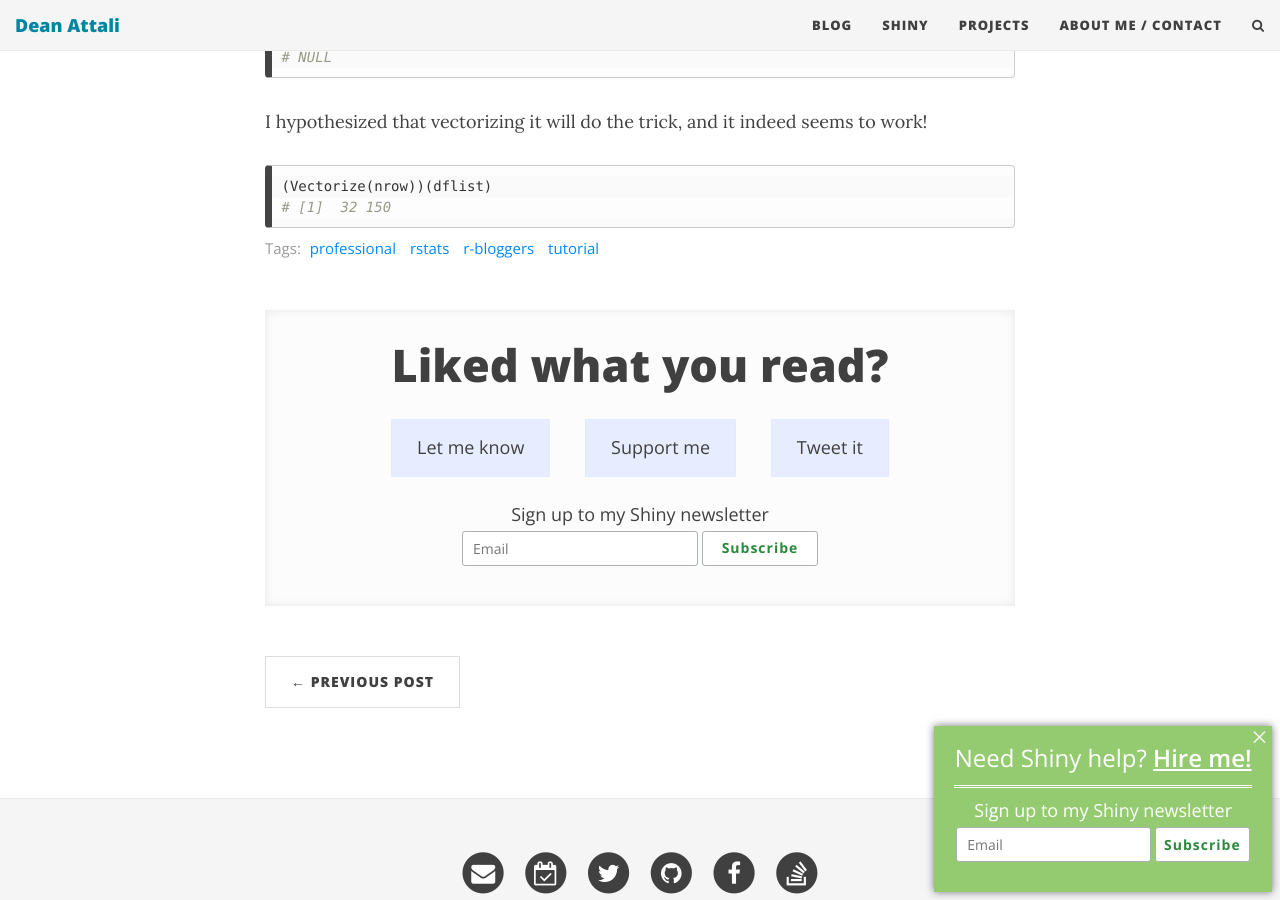
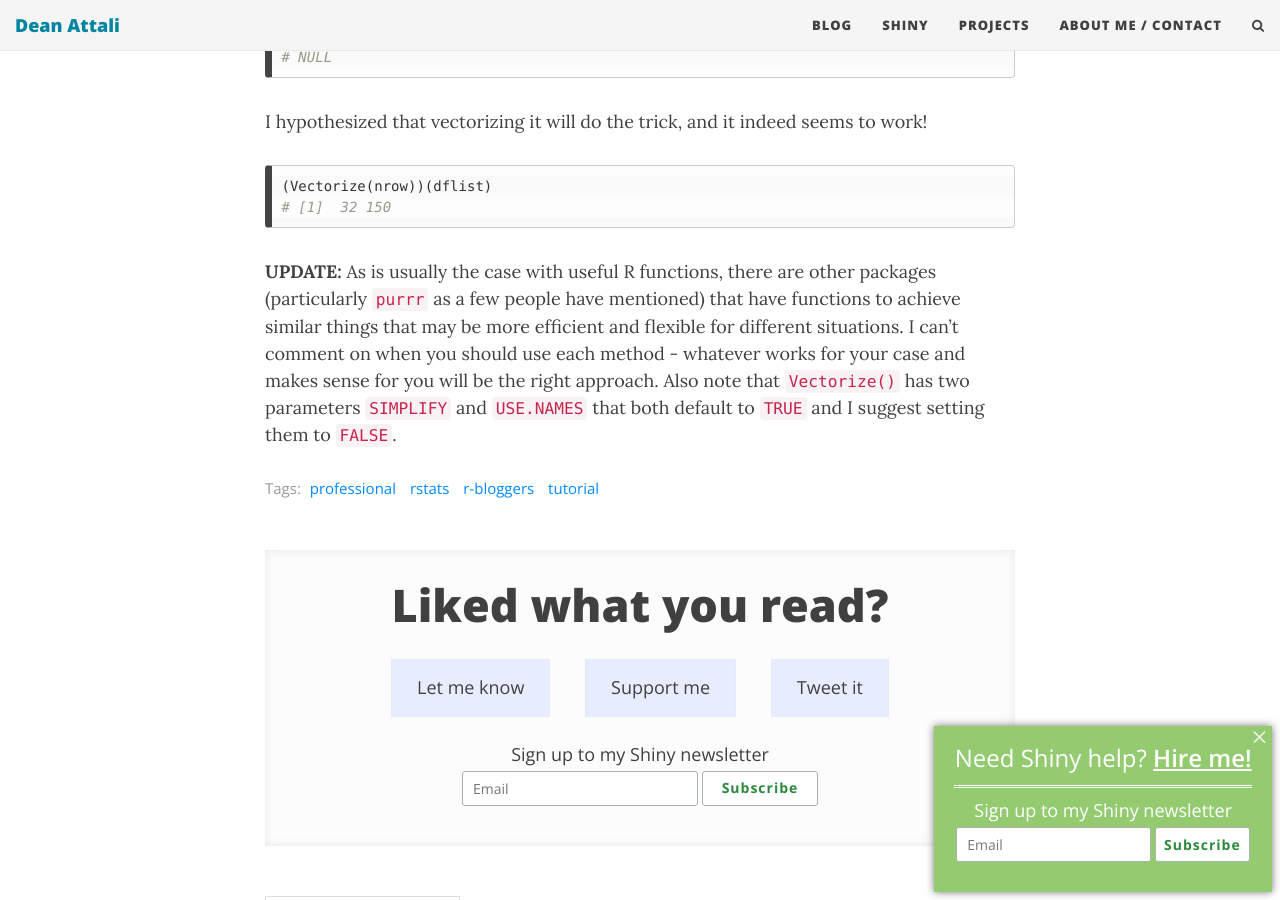
Before and after one commit to daattali/daattali.github.io, a Jekyll site: the page built from _posts/2018-04-09-mutate-non-vectorized.md, in a window 1280 px wide and 900 px high, scrolled down 2155 px. Built offline with Jekyll 4.4.1, drawn with Linux system fonts in a browser that asks for light colours; nearby versions of some CDN libraries; comment, search, counter and statistics services are not loaded.

Commit message:
Update 2018-04-09-mutate-non-vectorized.md

````diff
--- a/_posts/2018-04-09-mutate-non-vectorized.md
+++ b/_posts/2018-04-09-mutate-non-vectorized.md
@@ -72,3 +72,5 @@ I hypothesized that vectorizing it will do the trick, and it indeed seems to wor
 (Vectorize(nrow))(dflist)
 # [1]  32 150
 ```
+
+**UPDATE:** As is usually the case with useful R functions, there are other packages (particularly `purrr` as a few people have mentioned) that have functions to achieve similar things that may be more efficient and flexible for different situations. I can't comment on when you should use each method - whatever works for your case and makes sense for you will be the right approach. Also note that `Vectorize()` has two parameters `SIMPLIFY` and `USE.NAMES` that both default to `TRUE` and I suggest setting them to `FALSE`.
````
